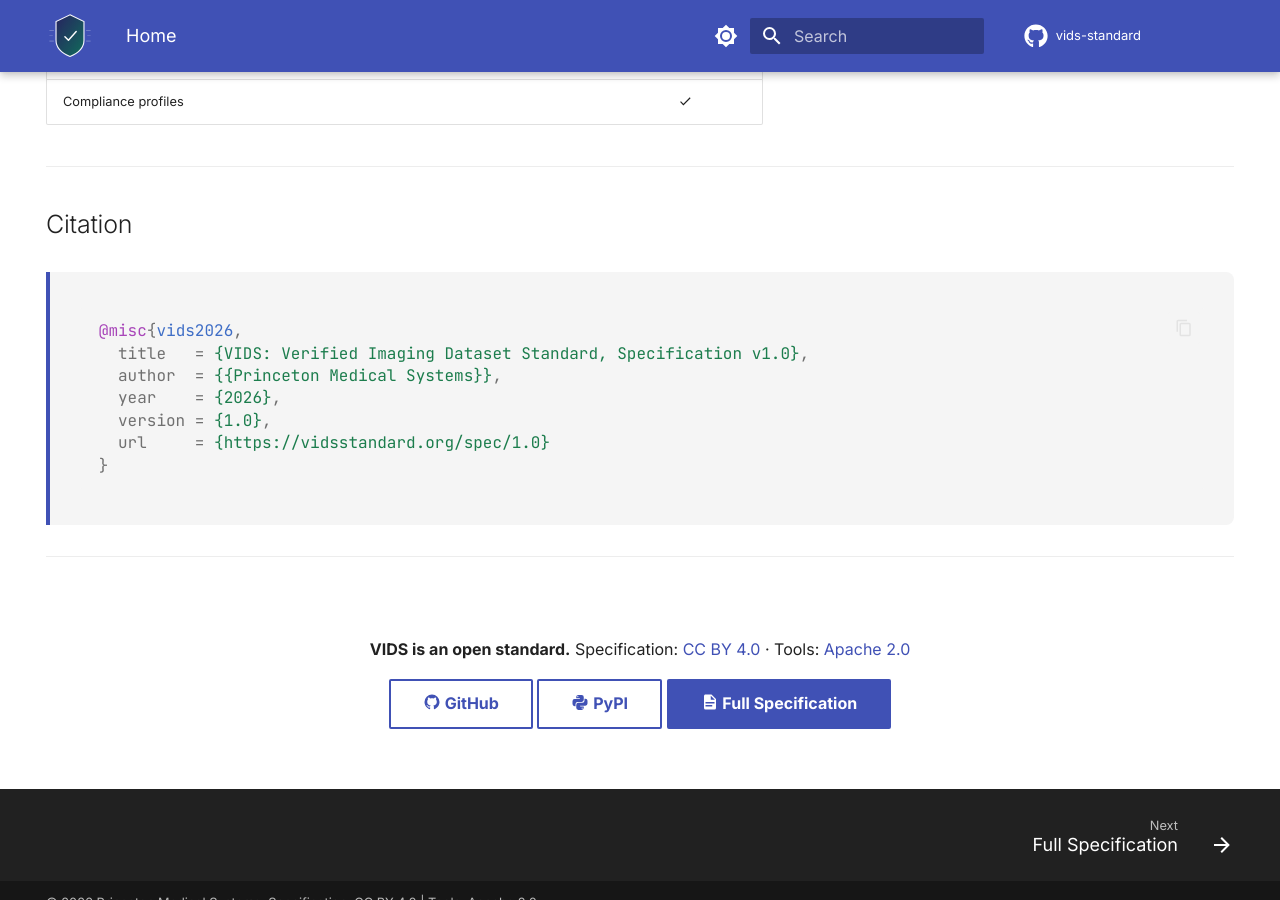
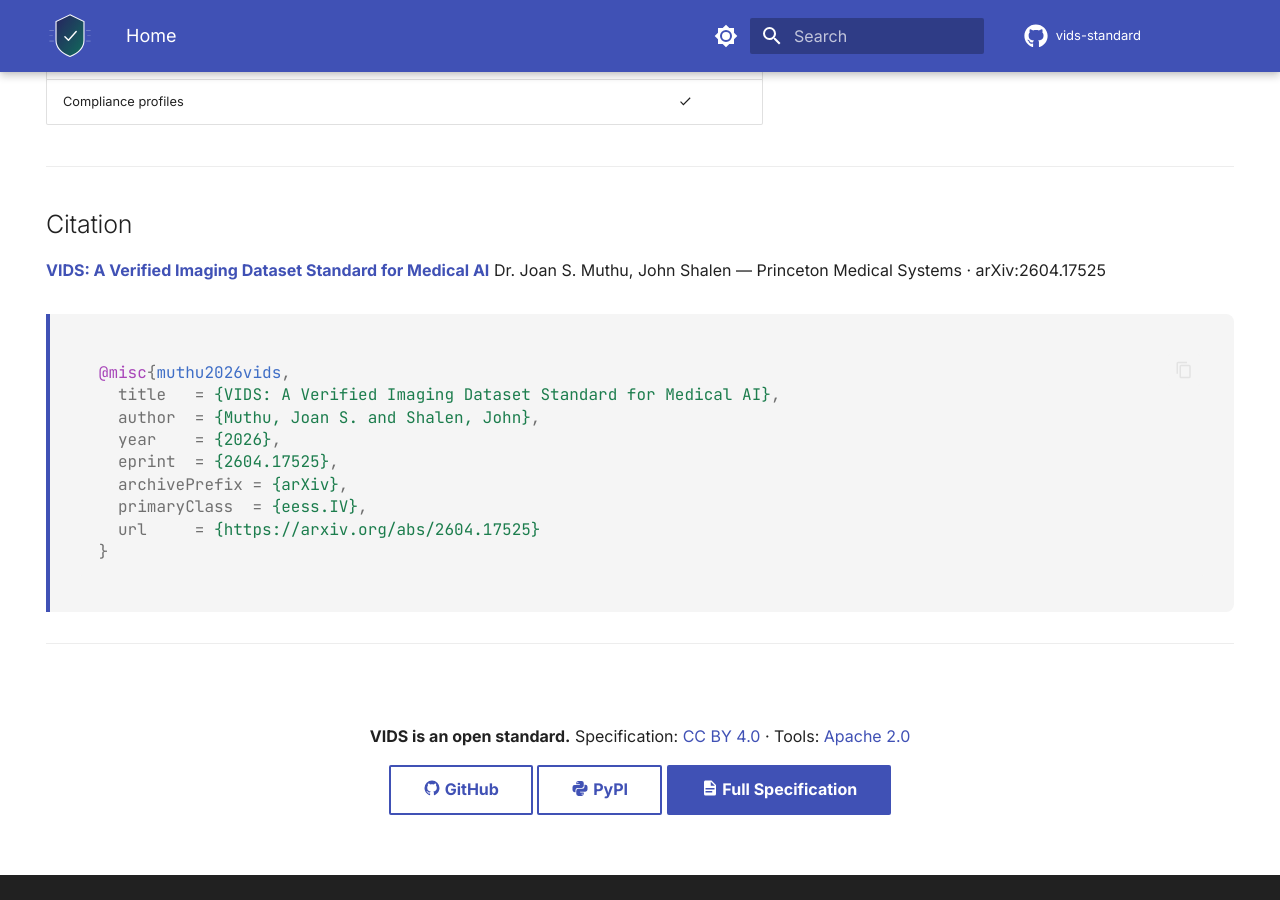
Before and after one commit to vids-standard/VIDS, an MkDocs documentation site: the page built from docs/index.md, in a window 1280 px wide and 900 px high, scrolled down 3495 px. Built offline with MkDocs 1.6.1 and Material for MkDocs 9.7.7, drawn with Linux system fonts in a browser that asks for light colours; comment, search, counter and statistics services are not loaded.

Commit message:
Update citation to arXiv paper (2604.17525)

````diff
--- a/docs/index.md
+++ b/docs/index.md
@@ -211,15 +211,20 @@ VIDS is complementary to existing standards — it fills the gap none of them co
 
 ## Citation
 
+**[VIDS: A Verified Imaging Dataset Standard for Medical AI](https://arxiv.org/abs/2604.17525)**
+Dr. Joan S. Muthu, John Shalen — Princeton Medical Systems · arXiv:2604.17525
+
 <div class="vids-cite" markdown>
 
 ```bibtex
-@misc{vids2026,
-  title   = {VIDS: Verified Imaging Dataset Standard, Specification v1.0},
-  author  = {{Princeton Medical Systems}},
+@misc{muthu2026vids,
+  title   = {VIDS: A Verified Imaging Dataset Standard for Medical AI},
+  author  = {Muthu, Joan S. and Shalen, John},
   year    = {2026},
-  version = {1.0},
-  url     = {https://vidsstandard.org/spec/1.0}
+  eprint  = {2604.17525},
+  archivePrefix = {arXiv},
+  primaryClass  = {eess.IV},
+  url     = {https://arxiv.org/abs/2604.17525}
 }
 ```
 
````
